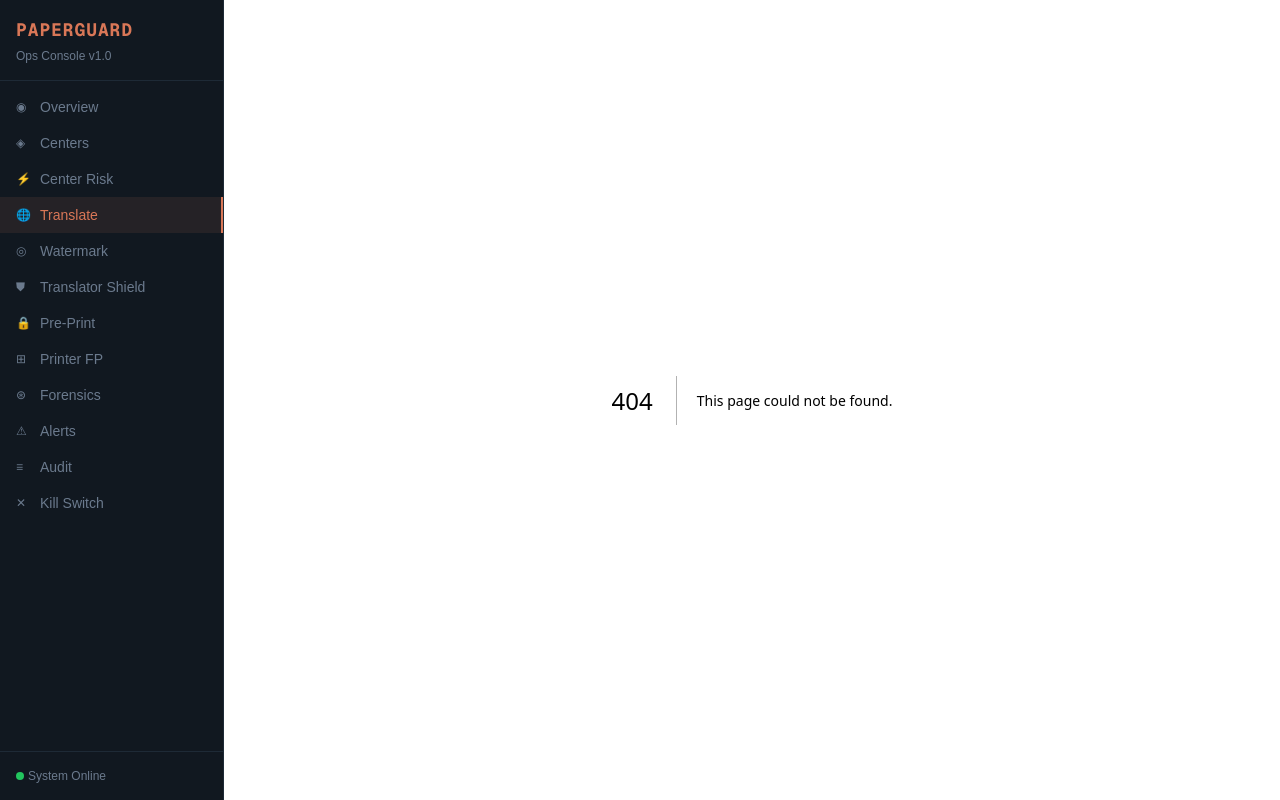
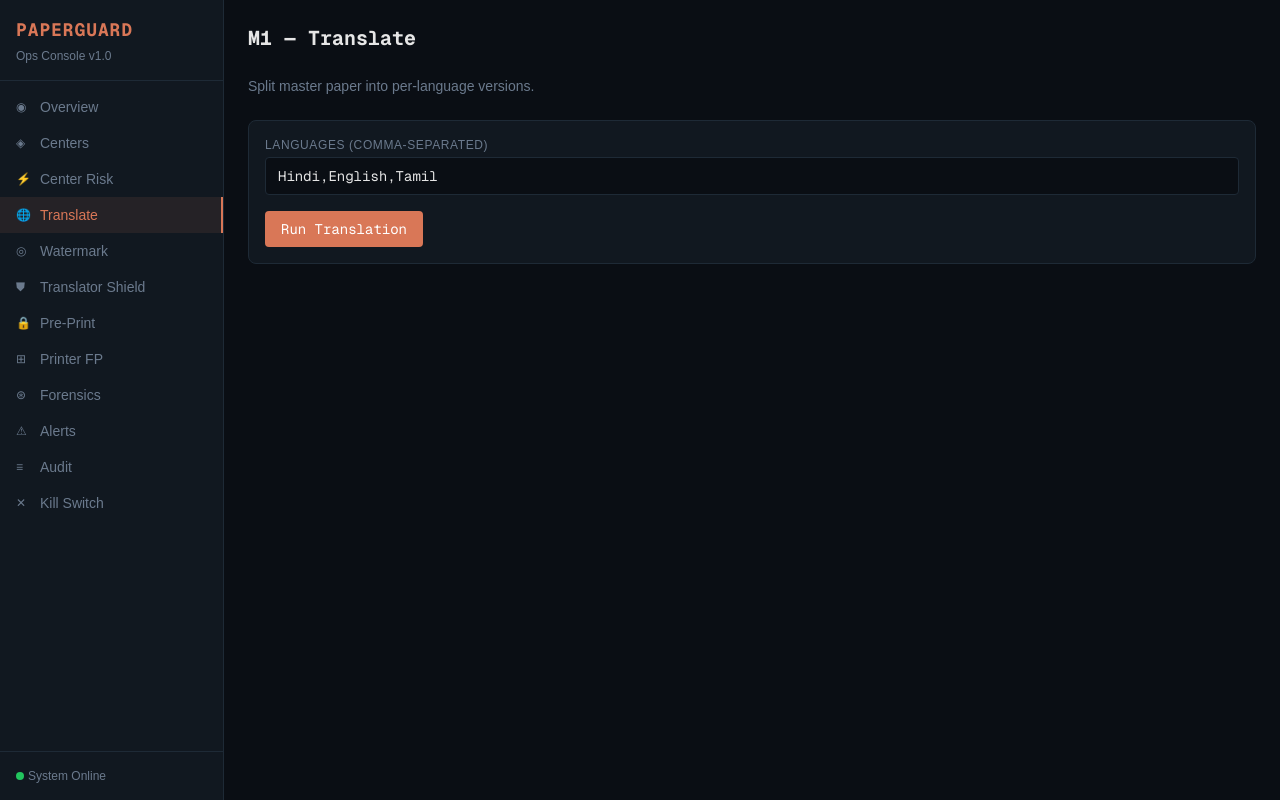
Before and after one commit to Musafir02/PaperGuard, a Next.js app in the folder ops-webapp/: page /dashboard/translate in a window 1280 px wide. Before the commit this address had no page. Built offline with nearby package versions, Linux system fonts and the light colour scheme; no server answers.

Commit message:
add translation pipeline page

```diff
--- /dev/null
+++ b/ops-webapp/app/dashboard/translate/page.tsx
@@ -0,0 +1,65 @@
+"use client";
+
+import { useState } from "react";
+import { api } from "../../lib/api";
+
+export default function TranslatePage() {
+  const [languages, setLanguages] = useState("Hindi,English,Tamil");
+  const [result, setResult] = useState<Record<string, unknown> | null>(null);
+  const [loading, setLoading] = useState(false);
+
+  const mockPaper = {
+    questions: [
+      { id: 1, text: "What is the chemical formula of water?", options: ["H2O", "CO2", "NaCl", "O2"] },
+      { id: 2, text: "What is the powerhouse of the cell?", options: ["Nucleus", "Mitochondria", "Ribosome", "Golgi"] },
+    ],
+  };
+
+  const run = async () => {
+    setLoading(true);
+    try {
+      const res = await api.translate({
+        master_paper: mockPaper,
+        languages: languages.split(",").map((l) => l.trim()),
+      });
+      setResult(res);
+    } catch (e) {
+      console.error(e);
+    } finally {
+      setLoading(false);
+    }
+  };
+
+  return (
+    <div className="p-6 space-y-6">
+      <h1 className="text-xl font-mono font-bold">M1 — Translate</h1>
+      <p className="text-muted text-sm">Split master paper into per-language versions.</p>
+
+      <div className="bg-card border border-border rounded-lg p-4 space-y-4">
+        <div>
+          <label className="text-xs text-muted uppercase tracking-wider block mb-1">Languages (comma-separated)</label>
+          <input
+            type="text"
+            value={languages}
+            onChange={(e) => setLanguages(e.target.value)}
+            className="w-full bg-background border border-border rounded px-3 py-2 text-sm font-mono focus:outline-none focus:border-accent"
+          />
+        </div>
+        <button
+          onClick={run}
+          disabled={loading}
+          className="px-4 py-2 bg-accent text-white rounded text-sm font-mono hover:bg-accent-hover transition-colors disabled:opacity-50"
+        >
+          {loading ? "Translating..." : "Run Translation"}
+        </button>
+      </div>
+
+      {result && (
+        <div className="bg-card border border-border rounded-lg p-4">
+          <p className="text-xs text-muted uppercase tracking-wider mb-3">Result</p>
+          <pre className="text-sm font-mono text-green overflow-x-auto">{JSON.stringify(result, null, 2)}</pre>
+        </div>
+      )}
+    </div>
+  );
+}
```
